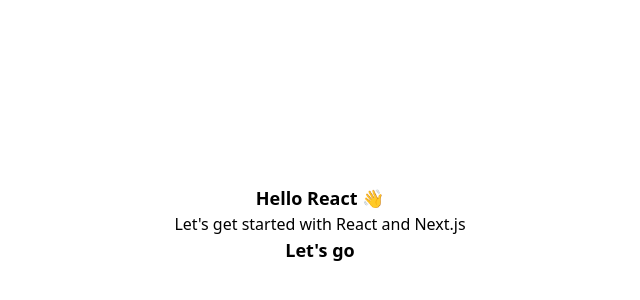
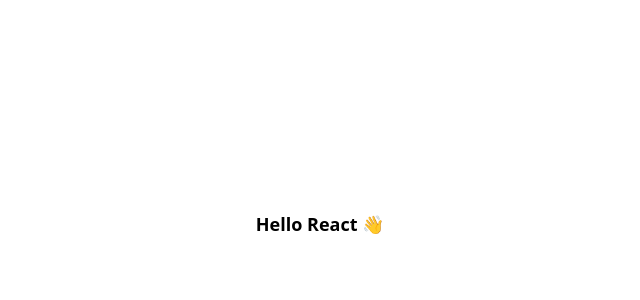
Before and after one commit to yOoMarvin/mem-react-intro, a Next.js app: page / in a window 1280 px wide. Shown: the part 176-476 px from the top of the page, without its empty margins (320-960 px from the left). Built offline with nearby package versions, Linux system fonts and the light colour scheme.

Commit message:
Replace Title component with a heading in Home page

```diff
--- a/src/app/page.js
+++ b/src/app/page.js
@@ -1,14 +1,12 @@
 "use client";
 
-import Title from "@/components/Title";
+import ButtonDemo from "@/components/ButtonDemo";
 
 export default function Home() {
   return (
     <div className="flex flex-col items-center justify-center min-h-screen py-2">
       <main>
-        <Title text="Hello React 👋" />
-        <p className="text-center">Let's get started with React and Next.js</p>
-        <Title text="Let's go" />
+        <h1 className="text-lg font-bold"> Hello React 👋 </h1>
       </main>
     </div>
   );
```
